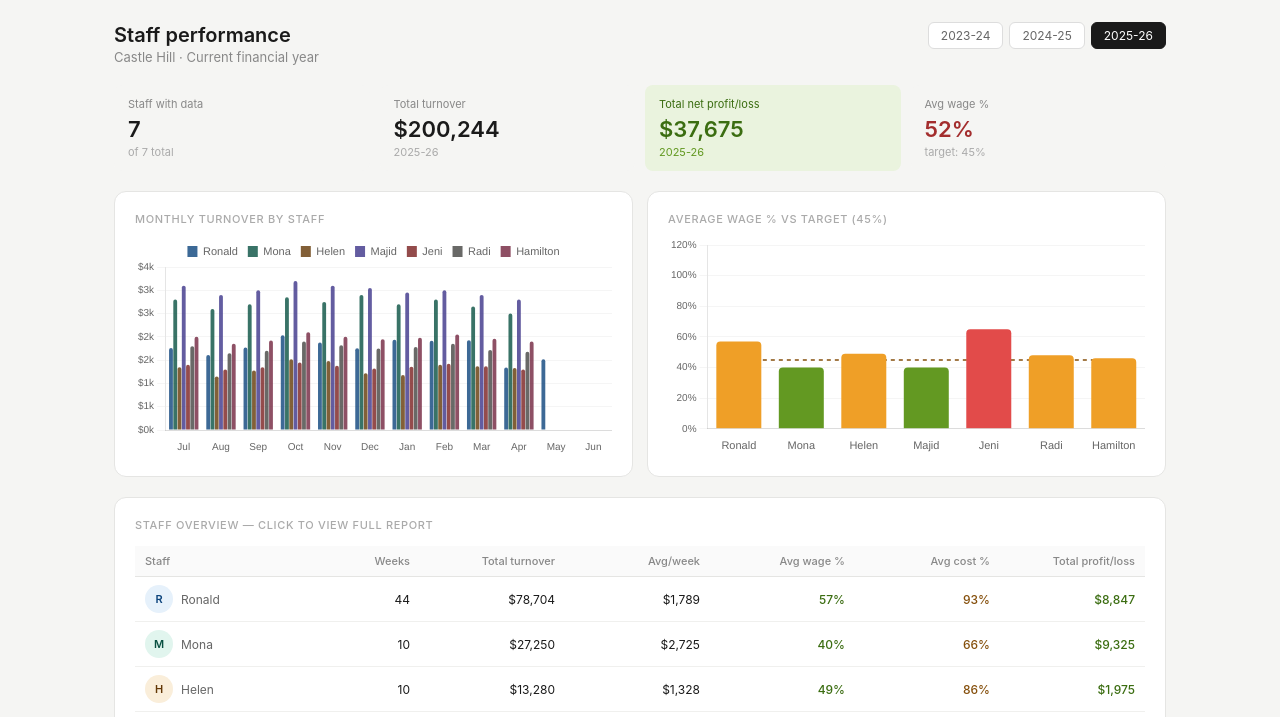
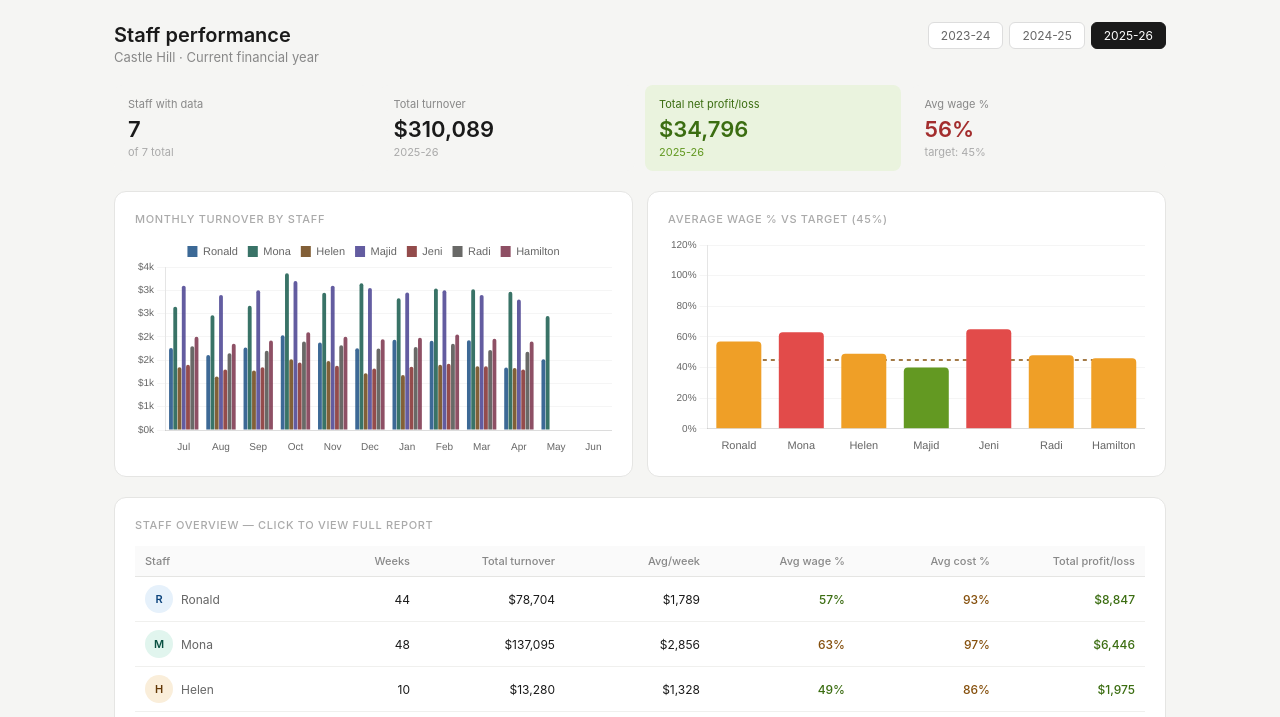
Before and after one commit to AllanMensHairdressing/castle-hill-portal, a plain HTML site: page Castle Hill.html in a window 1280 px wide. Shown: the part 54-771 px from the top of the page. Drawn offline with nearby package versions, Linux system fonts and the light colour scheme.

Commit message:
Update Castle Hill.html

```diff
--- a/Castle Hill.html
+++ b/Castle Hill.html
@@ -411,44 +411,149 @@ const STAFF = [
     color:{bg:"#E1F5EE",fg:"#085041"},
     years:{
       "2023-24":{
-        Jul:{weeks:[{date:"Jul 2023 avg",turnover:2648,hrs:"26:00",wage:1060,opexp:730}]},
-        Aug:{weeks:[{date:"Aug 2023 avg",turnover:2465,hrs:"25:00",wage:1050,opexp:720}]},
-        Sep:{weeks:[{date:"Sep 2023 avg",turnover:2668,hrs:"26:00",wage:1060,opexp:740}]},
-        Oct:{weeks:[{date:"Oct 2023 avg",turnover:3363,hrs:"28:00",wage:1210,opexp:800}]},
-        Nov:{weeks:[{date:"Nov 2023 avg",turnover:2947,hrs:"27:00",wage:1080,opexp:760}]},
-        Dec:{weeks:[{date:"Dec 2023 avg",turnover:3150,hrs:"28:00",wage:1050,opexp:770}]},
-        Jan:{weeks:[{date:"Jan 2024 avg",turnover:2828,hrs:"27:00",wage:1020,opexp:750}]},
-        Feb:{weeks:[{date:"Feb 2024 avg",turnover:3037,hrs:"27:00",wage:1090,opexp:760}]},
-        Mar:{weeks:[{date:"Mar 2024 avg",turnover:3023,hrs:"27:00",wage:1180,opexp:770}]},
-        Apr:{weeks:[{date:"Apr 2024 avg",turnover:2968,hrs:"27:00",wage:1050,opexp:760}]}
+        Jul:{weeks:[{date:"Jul 2023 avg",turnover:3299,hrs:"42:06",wage:2258,opexp:1301}]},
+        Aug:{weeks:[{date:"Aug 2023 avg",turnover:3482,hrs:"48:52",wage:2175,opexp:1528}]},
+        Sep:{weeks:[{date:"Sep 2023 avg",turnover:3790,hrs:"36:12",wage:2310,opexp:819}]},
+        Oct:{weeks:[{date:"Oct 2023 avg",turnover:3052,hrs:"38:52",wage:1999,opexp:975}]},
+        Nov:{weeks:[{date:"Nov 2023 avg",turnover:2617,hrs:"36:15",wage:1591,opexp:860}]},
+        Dec:{weeks:[{date:"Dec 2023 avg",turnover:2895,hrs:"35:06",wage:1507,opexp:909}]},
+        Jan:{weeks:[{date:"Jan 2024 avg",turnover:1758,hrs:"23:15",wage:1021,opexp:580}]},
+        Feb:{weeks:[{date:"Feb 2024 avg",turnover:2782,hrs:"40:00",wage:1746,opexp:1030}]},
+        Mar:{weeks:[{date:"Mar 2024 avg",turnover:2300,hrs:"36:18",wage:1730,opexp:683}]},
+        Apr:{weeks:[{date:"Apr 2024 avg",turnover:1145,hrs:"26:30",wage:1116,opexp:513}]},
+        May:{weeks:[{date:"May 2024 avg",turnover:1235,hrs:"31:00",wage:1263,opexp:578}]},
+        Jun:{weeks:[{date:"Jun 2024 avg",turnover:1552,hrs:"39:26",wage:1593,opexp:822}]}
       },
       "2024-25":{
-        Jul:{weeks:[{date:"Jul 2024 avg",turnover:2700,hrs:"26:00",wage:1080,opexp:700}]},
-        Aug:{weeks:[{date:"Aug 2024 avg",turnover:2500,hrs:"25:00",wage:1050,opexp:680}]},
-        Sep:{weeks:[{date:"Sep 2024 avg",turnover:2600,hrs:"26:00",wage:1070,opexp:690}]},
-        Oct:{weeks:[{date:"Oct 2024 avg",turnover:2800,hrs:"27:00",wage:1100,opexp:710}]},
-        Nov:{weeks:[{date:"Nov 2024 avg",turnover:2750,hrs:"26:00",wage:1090,opexp:700}]},
-        Dec:{weeks:[{date:"Dec 2024 avg",turnover:2900,hrs:"27:00",wage:1080,opexp:720}]},
-        Jan:{weeks:[{date:"Jan 2025 avg",turnover:2650,hrs:"26:00",wage:1060,opexp:700}]},
-        Feb:{weeks:[{date:"Feb 2025 avg",turnover:2800,hrs:"27:00",wage:1090,opexp:710}]},
-        Mar:{weeks:[{date:"Mar 2025 avg",turnover:2700,hrs:"26:00",wage:1080,opexp:700}]},
-        Apr:{weeks:[{date:"Apr 2025 avg",turnover:2600,hrs:"25:00",wage:1050,opexp:690}]}
+        Jul:{weeks:[{date:"Jul 2024 avg",turnover:1932,hrs:"40:51",wage:1725,opexp:739}]},
+        Aug:{weeks:[{date:"Aug 2024 avg",turnover:1882,hrs:"38:15",wage:1637,opexp:726}]},
+        Sep:{weeks:[{date:"Sep 2024 avg",turnover:1575,hrs:"35:37",wage:1557,opexp:682}]},
+        Oct:{weeks:[{date:"Oct 2024 avg",turnover:1745,hrs:"35:48",wage:1585,opexp:677}]},
+        Nov:{weeks:[
+          {date:"15 Nov 2024",turnover:917,hrs:"16:30",wage:679,opexp:332},
+          {date:"22 Nov 2024",turnover:3028,hrs:"46:00",wage:1846,opexp:981},
+          {date:"29 Nov 2024",turnover:2292,hrs:"31:00",wage:1297,opexp:755}
+        ]},
+        Dec:{weeks:[
+          {date:"6 Dec 2024",turnover:3176,hrs:"39:00",wage:1618,opexp:891},
+          {date:"13 Dec 2024",turnover:2920,hrs:"39:30",wage:1636,opexp:897},
+          {date:"20 Dec 2024",turnover:3670,hrs:"39:00",wage:1740,opexp:900},
+          {date:"27 Dec 2024",turnover:2578,hrs:"30:15",wage:1309,opexp:755},
+          {date:"3 Jan 2025",turnover:2331,hrs:"35:30",wage:1517,opexp:841}
+        ]},
+        Jan:{weeks:[
+          {date:"10 Jan 2025",turnover:2995,hrs:"46:00",wage:1944,opexp:1143},
+          {date:"17 Jan 2025",turnover:2433,hrs:"23:30",wage:1566,opexp:618},
+          {date:"24 Jan 2025",turnover:2764,hrs:"37:45",wage:1566,opexp:996},
+          {date:"31 Jan 2025",turnover:2446,hrs:"35:45",wage:1754,opexp:863}
+        ]},
+        Feb:{weeks:[
+          {date:"7 Feb 2025",turnover:4046,hrs:"31:15",wage:1942,opexp:755},
+          {date:"14 Feb 2025",turnover:3011,hrs:"48:30",wage:2037,opexp:1259},
+          {date:"21 Feb 2025",turnover:1811,hrs:"40:30",wage:1670,opexp:963},
+          {date:"28 Feb 2025",turnover:2195,hrs:"27:00",wage:1797,opexp:611}
+        ]},
+        Mar:{weeks:[
+          {date:"7 Mar 2025",turnover:2204,hrs:"26:30",wage:1678,opexp:632},
+          {date:"14 Mar 2025",turnover:1930,hrs:"37:15",wage:1566,opexp:851},
+          {date:"21 Mar 2025",turnover:2652,hrs:"38:45",wage:1740,opexp:903},
+          {date:"28 Mar 2025",turnover:2637,hrs:"40:15",wage:1725,opexp:892}
+        ]},
+        Apr:{weeks:[
+          {date:"4 Apr 2025",turnover:2418,hrs:"37:30",wage:1594,opexp:879},
+          {date:"11 Apr 2025",turnover:2227,hrs:"40:30",wage:1678,opexp:885},
+          {date:"18 Apr 2025",turnover:1836,hrs:"29:30",wage:1263,opexp:719},
+          {date:"25 Apr 2025",turnover:1711,hrs:"21:30",wage:1208,opexp:609}
+        ]},
+        May:{weeks:[
+          {date:"2 May 2025",turnover:2322,hrs:"36:45",wage:1325,opexp:811},
+          {date:"9 May 2025",turnover:2259,hrs:"37:30",wage:1566,opexp:855},
+          {date:"16 May 2025",turnover:2276,hrs:"37:45",wage:1703,opexp:854},
+          {date:"23 May 2025",turnover:2092,hrs:"23:45",wage:1575,opexp:562},
+          {date:"30 May 2025",turnover:2492,hrs:"45:45",wage:1868,opexp:1022}
+        ]},
+        Jun:{weeks:[
+          {date:"6 Jun 2025",turnover:2807,hrs:"32:15",wage:1997,opexp:761},
+          {date:"13 Jun 2025",turnover:1961,hrs:"36:45",wage:1873,opexp:863},
+          {date:"20 Jun 2025",turnover:2454,hrs:"39:00",wage:1709,opexp:928},
+          {date:"27 Jun 2025",turnover:2456,hrs:"38:45",wage:1685,opexp:891}
+        ]}
       },
       "2025-26":{
-        Jul:{weeks:[{date:"Jul 2025 avg",turnover:2800,hrs:"27:00",wage:1100,opexp:720}]},
-        Aug:{weeks:[{date:"Aug 2025 avg",turnover:2600,hrs:"26:00",wage:1080,opexp:700}]},
-        Sep:{weeks:[{date:"Sep 2025 avg",turnover:2700,hrs:"26:00",wage:1090,opexp:710}]},
-        Oct:{weeks:[{date:"Oct 2025 avg",turnover:2850,hrs:"27:00",wage:1110,opexp:720}]},
-        Nov:{weeks:[{date:"Nov 2025 avg",turnover:2750,hrs:"26:00",wage:1090,opexp:705}]},
-        Dec:{weeks:[{date:"Dec 2025 avg",turnover:2900,hrs:"27:00",wage:1100,opexp:715}]},
-        Jan:{weeks:[{date:"Jan 2026 avg",turnover:2700,hrs:"26:00",wage:1080,opexp:700}]},
-        Feb:{weeks:[{date:"Feb 2026 avg",turnover:2800,hrs:"27:00",wage:1095,opexp:710}]},
-        Mar:{weeks:[{date:"Mar 2026 avg",turnover:2650,hrs:"26:00",wage:1075,opexp:695}]},
-        Apr:{weeks:[{date:"Apr 2026 avg",turnover:2500,hrs:"25:00",wage:1050,opexp:680}]}
+        Jul:{weeks:[
+          {date:"4 Jul 2025",turnover:2238,hrs:"37:30",wage:1670,opexp:837},
+          {date:"11 Jul 2025",turnover:2527,hrs:"37:30",wage:1660,opexp:861},
+          {date:"18 Jul 2025",turnover:2804,hrs:"41:30",wage:1721,opexp:1068},
+          {date:"25 Jul 2025",turnover:3430,hrs:"42:45",wage:1989,opexp:1064},
+          {date:"1 Aug 2025",turnover:2242,hrs:"38:00",wage:1720,opexp:803}
+        ]},
+        Aug:{weeks:[
+          {date:"8 Aug 2025",turnover:2581,hrs:"38:30",wage:1735,opexp:582},
+          {date:"15 Aug 2025",turnover:2246,hrs:"38:30",wage:1740,opexp:587},
+          {date:"22 Aug 2025",turnover:2228,hrs:"38:30",wage:1740,opexp:872},
+          {date:"29 Aug 2025",turnover:2806,hrs:"38:30",wage:1740,opexp:920}
+        ]},
+        Sep:{weeks:[
+          {date:"5 Sep 2025",turnover:2381,hrs:"38:30",wage:1740,opexp:1444},
+          {date:"12 Sep 2025",turnover:2542,hrs:"38:45",wage:1740,opexp:659},
+          {date:"19 Sep 2025",turnover:2557,hrs:"38:30",wage:1740,opexp:824},
+          {date:"26 Sep 2025",turnover:2779,hrs:"38:45",wage:1740,opexp:1012},
+          {date:"3 Oct 2025",turnover:3079,hrs:"41:30",wage:1886,opexp:880}
+        ]},
+        Oct:{weeks:[
+          {date:"10 Oct 2025",turnover:3015,hrs:"27:30",wage:2275,opexp:696},
+          {date:"17 Oct 2025",turnover:3974,hrs:"50:00",wage:2073,opexp:1098},
+          {date:"24 Oct 2025",turnover:3651,hrs:"49:45",wage:2100,opexp:1056},
+          {date:"31 Oct 2025",turnover:2813,hrs:"41:30",wage:2218,opexp:938}
+        ]},
+        Nov:{weeks:[
+          {date:"7 Nov 2025",turnover:2997,hrs:"40:30",wage:1747,opexp:947},
+          {date:"14 Nov 2025",turnover:2885,hrs:"45:15",wage:1877,opexp:1122},
+          {date:"21 Nov 2025",turnover:2956,hrs:"37:30",wage:1728,opexp:974},
+          {date:"28 Nov 2025",turnover:2948,hrs:"40:30",wage:1847,opexp:999}
+        ]},
+        Dec:{weeks:[
+          {date:"5 Dec 2025",turnover:3943,hrs:"48:30",wage:2193,opexp:1193},
+          {date:"12 Dec 2025",turnover:3072,hrs:"40:30",wage:1819,opexp:975},
+          {date:"19 Dec 2025",turnover:3576,hrs:"40:45",wage:1875,opexp:947},
+          {date:"26 Dec 2025",turnover:2776,hrs:"30:15",wage:1472,opexp:841},
+          {date:"2 Jan 2026",turnover:2385,hrs:"29:30",wage:1437,opexp:891}
+        ]},
+        Jan:{weeks:[
+          {date:"9 Jan 2026",turnover:3524,hrs:"40:30",wage:1969,opexp:970},
+          {date:"16 Jan 2026",turnover:2976,hrs:"38:30",wage:1796,opexp:914},
+          {date:"23 Jan 2026",turnover:2232,hrs:"32:30",wage:1504,opexp:761},
+          {date:"30 Jan 2026",turnover:2580,hrs:"33:15",wage:1561,opexp:812}
+        ]},
+        Feb:{weeks:[
+          {date:"6 Feb 2026",turnover:3549,hrs:"40:45",wage:1902,opexp:988},
+          {date:"13 Feb 2026",turnover:2822,hrs:"41:00",wage:1839,opexp:1006},
+          {date:"20 Feb 2026",turnover:2924,hrs:"40:45",wage:1847,opexp:966},
+          {date:"27 Feb 2026",turnover:2852,hrs:"40:30",wage:1747,opexp:1002}
+        ]},
+        Mar:{weeks:[
+          {date:"6 Mar 2026",turnover:2816,hrs:"40:30",wage:1824,opexp:1004},
+          {date:"13 Mar 2026",turnover:2811,hrs:"38:15",wage:1720,opexp:944},
+          {date:"20 Mar 2026",turnover:3164,hrs:"39:45",wage:1863,opexp:982},
+          {date:"27 Mar 2026",turnover:3300,hrs:"40:45",wage:1879,opexp:1020}
+        ]},
+        Apr:{weeks:[
+          {date:"3 Apr 2026",turnover:2796,hrs:"32:45",wage:1560,opexp:874},
+          {date:"10 Apr 2026",turnover:2415,hrs:"32:15",wage:1624,opexp:858},
+          {date:"17 Apr 2026",turnover:3026,hrs:"40:45",wage:1857,opexp:1012},
+          {date:"24 Apr 2026",turnover:3636,hrs:"40:45",wage:1914,opexp:1304}
+        ]},
+        May:{weeks:[
+          {date:"1 May 2026",turnover:2606,hrs:"33:30",wage:1663,opexp:1158},
+          {date:"8 May 2026",turnover:3094,hrs:"42:30",wage:1837,opexp:1133},
+          {date:"15 May 2026",turnover:2396,hrs:"32:15",wage:1369,opexp:911},
+          {date:"22 May 2026",turnover:1945,hrs:"30:00",wage:1280,opexp:931},
+          {date:"29 May 2026",turnover:2200,hrs:"33:30",wage:1408,opexp:824}
+        ]}
       }
     }
   },
-  {
+    {
     id:"helen",name:"Helen",role:"Barber",
     color:{bg:"#FAEEDA",fg:"#633806"},
     years:{
```
